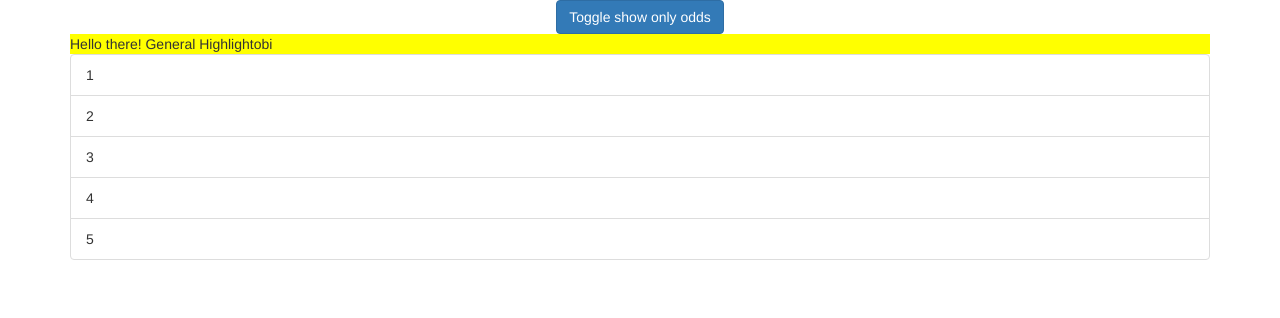
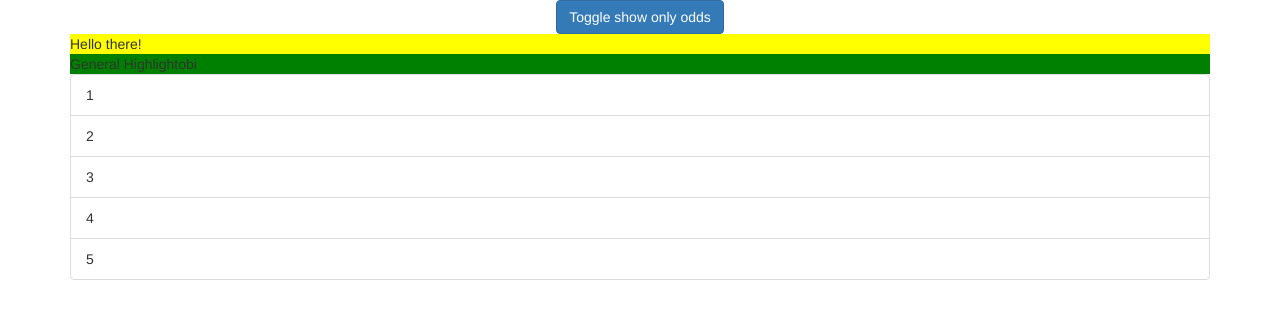
Before and after one commit to GreyWarden/Angular, an Angular app: page / in a window 1280 px wide. Shown: the top 318 px of the page. Built offline with nearby package versions, Linux system fonts and the light colour scheme.

Commit message:
Added second custom directive

```diff
--- a/src/app/app.component.html
+++ b/src/app/app.component.html
@@ -4,7 +4,8 @@
       <span class="btn btn-primary" (click)="onlyOdds = !onlyOdds">Toggle show only odds</span>
     </div>
     <div class="col-xs-12">
-      <div appBasicHighlight>Hello there! General Highlightobi</div>
+      <div appBasicHighlight>Hello there!</div>
+      <div appBetterHighlight>General Highlightobi</div>
       <ul class="list-group">
         <li
           class="list-group-item"
--- a/src/app/app.module.ts
+++ b/src/app/app.module.ts
@@ -3,11 +3,13 @@ import { NgModule } from '@angular/core';
 
 import { AppComponent } from './app.component';
 import { BasicHighlightDirective } from './basic-highlight/basic-highlight.directive';
+import { BetterHighlightDirective } from './better-highlight/better-highlight.directive';
 
 @NgModule({
   declarations: [
     AppComponent,
     BasicHighlightDirective,
+    BetterHighlightDirective,
   ],
   imports: [
     BrowserModule,
--- /dev/null
+++ b/src/app/better-highlight/better-highlight.directive.ts
@@ -0,0 +1,13 @@
+import {Directive, ElementRef, OnInit, Renderer2} from '@angular/core';
+
+@Directive({
+  selector: '[appBetterHighlight]'
+})
+export class BetterHighlightDirective implements OnInit {
+
+  constructor(private elementRef: ElementRef, private renderer: Renderer2) { }
+
+  ngOnInit(): void {
+    this.renderer.setStyle(this.elementRef.nativeElement, 'background-color', 'green');
+  }
+}
```
